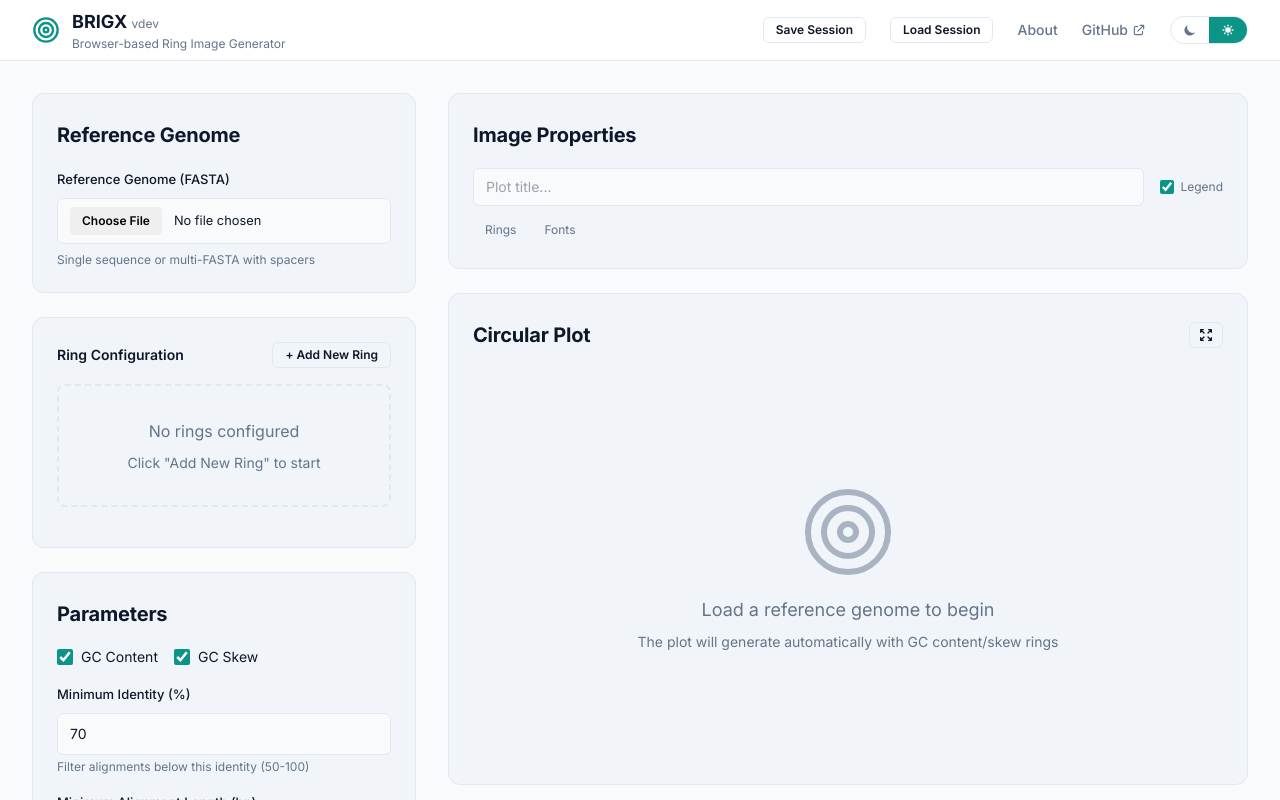
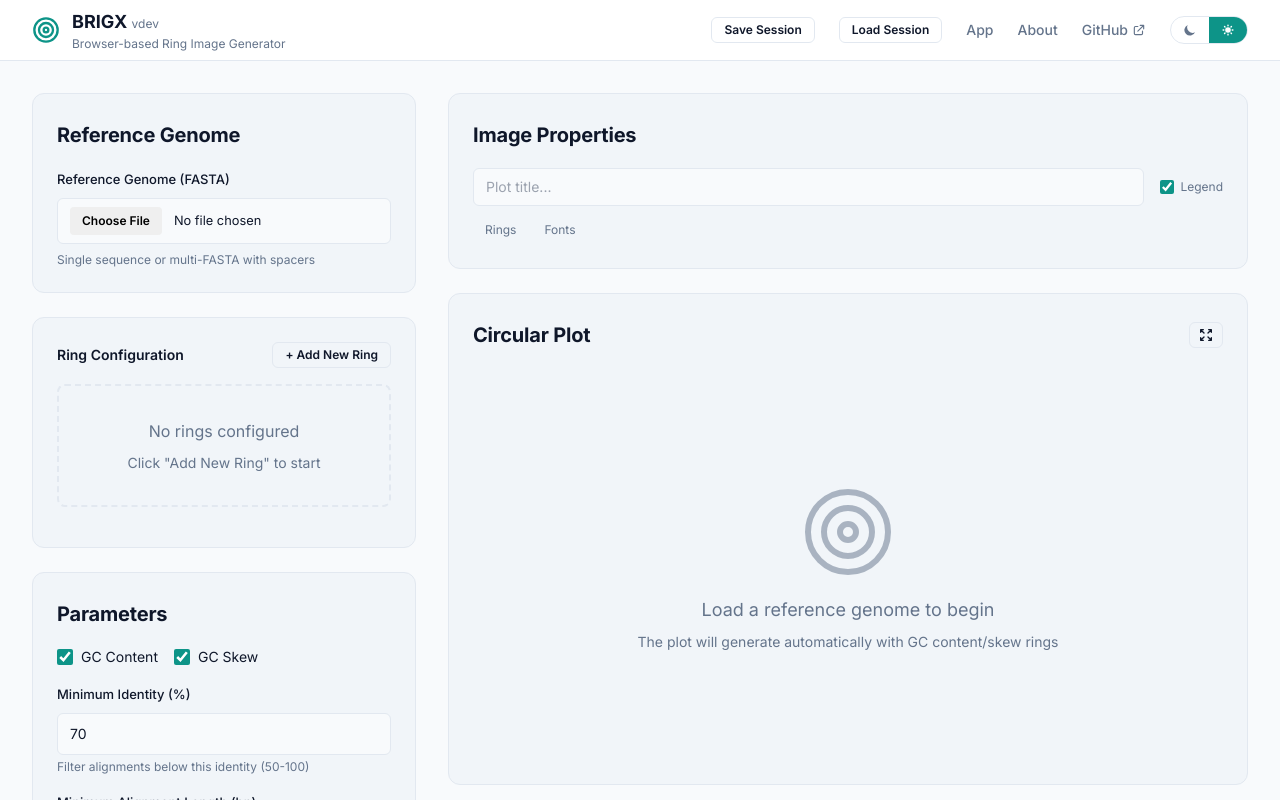
Before and after one commit to happykhan/brigx, a React (Vite) app: page / in a window 1280 px wide. Shown: the top 800 px of the page. Built offline with nearby package versions, Linux system fonts and the light colour scheme; what handsontable would draw is missing.

Commit message:
feat: add App link to nav bar [skip ci]

```diff
--- a/components/NavBar.tsx
+++ b/components/NavBar.tsx
@@ -40,6 +40,9 @@ export default function NavBar({ onSaveSession, onLoadSession }: NavBarProps) {
                 <input type="file" accept=".json" onChange={onLoadSession} className="hidden" />
               </label>
             )}
+            <Link to="/" className="text-sm font-medium hover:text-gx-accent transition-colors" style={{ color: 'var(--gx-text-muted)' }}>
+              App
+            </Link>
             <Link to="/about" className="text-sm font-medium hover:text-gx-accent transition-colors" style={{ color: 'var(--gx-text-muted)' }}>
               About
             </Link>
@@ -87,6 +90,9 @@ export default function NavBar({ onSaveSession, onLoadSession }: NavBarProps) {
               <input type="file" accept=".json" onChange={(e) => { onLoadSession(e); setMenuOpen(false); }} className="hidden" />
             </label>
           )}
+          <Link to="/" onClick={() => setMenuOpen(false)} className="block text-sm py-2 transition-colors" style={{ color: 'var(--gx-text-muted)' }}>
+            App
+          </Link>
           <Link to="/about" onClick={() => setMenuOpen(false)} className="block text-sm py-2 transition-colors" style={{ color: 'var(--gx-text-muted)' }}>
             About
           </Link>
```
